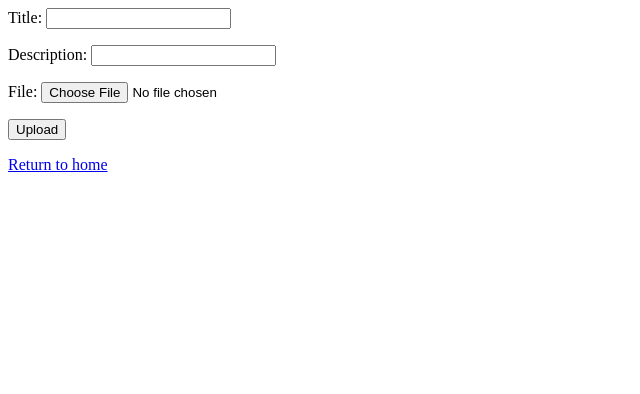
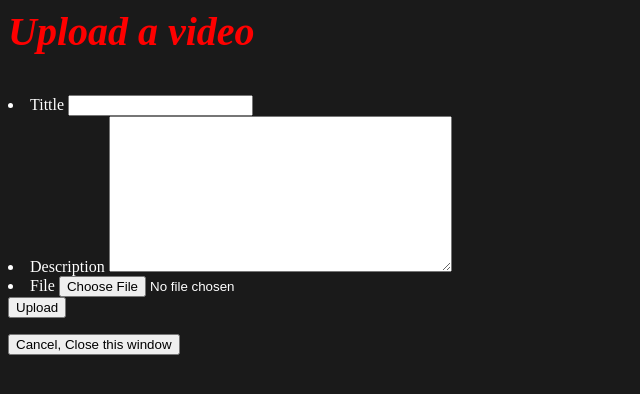
Before and after one commit to ingsoft-famaf/los-borbotones, a Django app: page /video/upload/ in a window 1280 px wide. Shown: the top 394 px of the page, without its empty margins (0-640 px from the left). Run offline with Django 3.2, Linux system fonts and the light colour scheme; the visitor is signed in with stand-in values (Sample User, id 1).

Commit message:
upload en forma de popup, cambios a template upload.html para parsear sus argunmentos y aplicar css

```diff
--- a/video_chat/users/templates/users/profile.html
+++ b/video_chat/users/templates/users/profile.html
@@ -4,7 +4,7 @@
     <link rel="stylesheet" type="text/css" href="{% static "users/style.css" %}" />
     <div class="conteiner">
         <div class="profile_info">
-            <img src="{{userprofile.picture.url}}" alt="profile picture"/>
+            <img src="{{userprofile.picture.url}}" alt="profile picture" height="300" width="300"/>
             <p>
                 {{userprofile.user.username}}
             </p>
--- a/video_chat/video_chat/templates/video_chat/home.html
+++ b/video_chat/video_chat/templates/video_chat/home.html
@@ -3,7 +3,7 @@
     {% block content %}
     <div>
         <a class="button" href="{% url 'profile' user.id %}">Profile</a>
-        <a class="button" href="{% url 'videos:upload' %}">Upload</a>
+        <a href="javascript:window.open('{% url 'videos:upload' %}','mypopuptitle','width=600,height=400')"><button>Upload Video</button></a>
         <a class="button" href="{% url 'logout' %}">Logout</a>
     </div>
     {% endblock content %}
--- a/video_chat/videos/forms.py
+++ b/video_chat/videos/forms.py
@@ -7,3 +7,8 @@ class VideoForm(forms.ModelForm):
     class Meta:
         model = Video
         fields = ('title','description', 'file', )
+
+	class Media:
+		css = {
+			'all': ('style.css',)
+		}
--- a/video_chat/videos/models.py
+++ b/video_chat/videos/models.py
@@ -7,7 +7,7 @@ from .validators import validate_file_extension
 # Create your models here.
 class Video(models.Model):
     title = models.CharField(max_length = 30)
-    description = models.CharField(max_length = 300)
+    description = models.TextField(max_length = 300)
     pub_date = models.DateTimeField('date_published', auto_now_add=True)
     file = models.FileField(upload_to='videos/%Y/%m/%d/',validators = [validate_file_extension])
     autor = models.ForeignKey(User, on_delete=models.SET_DEFAULT, default=None)
--- a/video_chat/videos/static/videos/style.css
+++ b/video_chat/videos/static/videos/style.css
@@ -21,3 +21,14 @@ div.video_section{
 body {
     background-color: #1a1a1a;
 }
+
+li.contact {
+    color: white;
+}
+
+h3.tittle {
+    text-align:left;
+    color: red;
+    font-size: 40px;
+    font-style: italic;
+}
--- a/video_chat/videos/templates/videos/upload.html
+++ b/video_chat/videos/templates/videos/upload.html
@@ -1,10 +1,16 @@
+{% load static %}
 
 {% block content %}
+	<link rel="stylesheet" type="text/css" href="{% static "videos/style.css" %}" />
+	<h3 class="tittle">Upload a video</h3>
     <form method="post" enctype="multipart/form-data">
-        {% csrf_token %}
-        {{ form.as_p }}
-        <button type="submit">Upload</button>
+		{% csrf_token %}
+
+        <li id="tittle" class="contact">Tittle {{ form.title }}</li>
+        <li id="description" class="contact">Description {{ form.description }}</li>
+         <li id="file" class="contact">File {{ form.file }}</li>
+        <button type="submit" >Upload</button>
     </form>
-
-    <p><a href="{% url 'home' %}">Return to home</a></p>
+    <a onclick="self.close()">
+	<input type="button" value="Cancel, Close this window" onclick="self.close()">
 {% endblock %}
--- a/video_chat/videos/views.py
+++ b/video_chat/videos/views.py
@@ -3,6 +3,7 @@ from django.views import generic
 from django.db.models import Q
 from django.contrib.auth.mixins import LoginRequiredMixin
 from django.contrib.auth.decorators import login_required
+from django.http import HttpResponse
 
 from .models import Video
 from .forms import VideoForm
@@ -32,7 +33,7 @@ def Upload(request):
             video = form.save(commit=False)
             video.autor = request.user
             video.save()
-            return redirect('home')
+            return HttpResponse('<script type="text/javascript">window.close();</script>')
     else:
         form = VideoForm()
     return render(request, 'videos/upload.html', {
```
Also changed, not shown: video_chat/media/users/profile_images/Captura_de_pantalla_de_2016-10-20_21-55-59.png (added).
